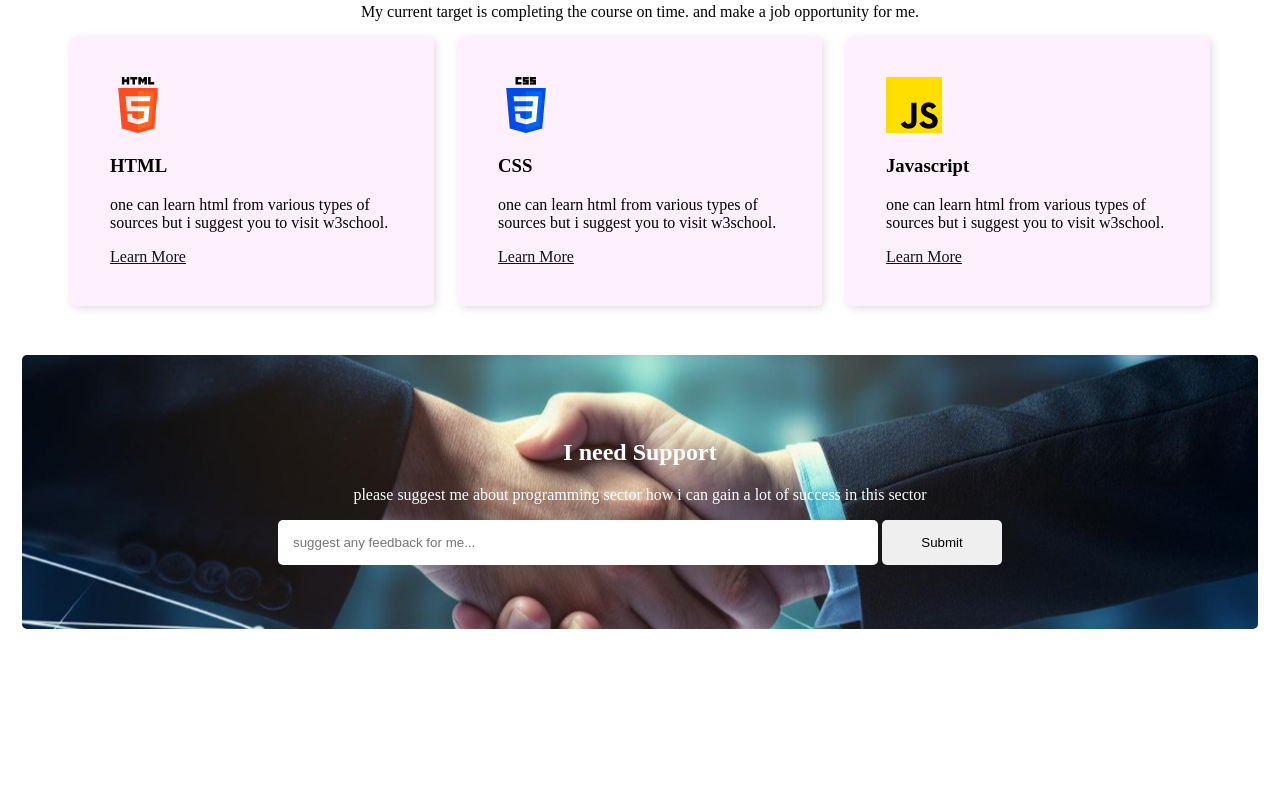
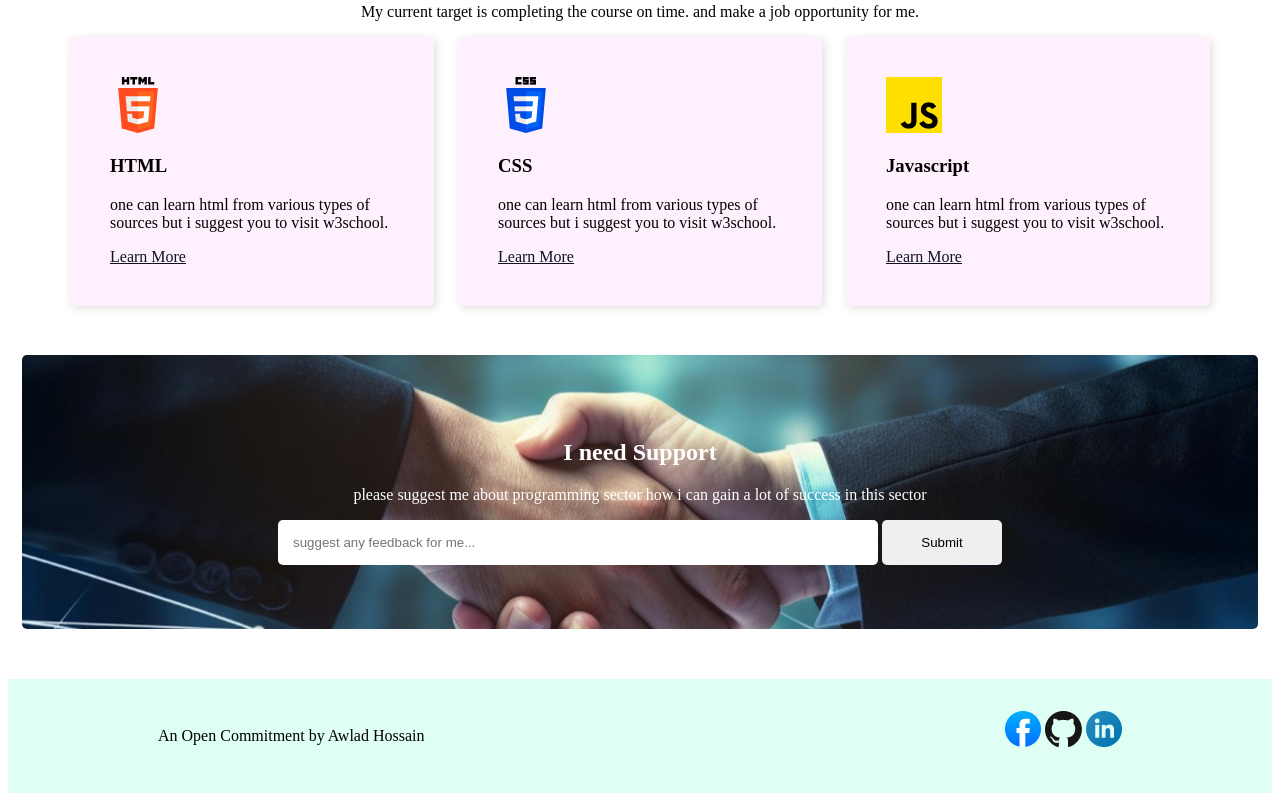
Before and after one commit to farhadpHero/assignment-one-2024, a plain HTML site: page index.htm in a window 1280 px wide. Shown: the part 2764-3565 px from the top of the page. Before the commit the page ends 3401 px from the top, so only its background shows below. Drawn offline with Linux system fonts and the light colour scheme.

Commit message:
final commit

```diff
--- a/index.htm
+++ b/index.htm
@@ -15,7 +15,7 @@
             <img src="assets/Group.png" alt="">
             <h1 class="dark-one banner-title">"In the near future, I hope to become a Developer."</h1>
             <p>Hi friends I am the future web Developer. so please talk sensitively with me.</p>
-            <a href=""><button class="banner-btn">Contact With Me</button></a>
+            <a href="#footer"><button class="banner-btn">Contact With Me</button></a>
         </div>
     </header>
 
@@ -118,8 +118,13 @@
         </section>
     </main>
 
-    <footer>
-
+    <footer id="footer">
+        <p>An Open Commitment by Awlad Hossain</p>
+        <div>
+            <a href="https://www.facebook.com/imran.farhad.528"><img src="assets/facebook.png" alt=""></a>
+            <a href="https://github.com/farhadpHero"><img src="assets/github.png" alt=""></a>
+            <a href="https://github.com/farhadpHero"><img src="assets/linkedin-icon 1.png" alt=""></a>
+        </div>
     </footer>
 </body>
 
--- a/style.css
+++ b/style.css
@@ -126,3 +126,12 @@ main section {
     padding: 15px;
     border-radius: 5px;
 }
+
+/* footer styles */
+footer {
+    margin-top: 50px;
+    background-color: rgb(223, 255, 244);
+    display: flex;
+    justify-content: space-between;
+    padding: 32px 150px;
+}
```
